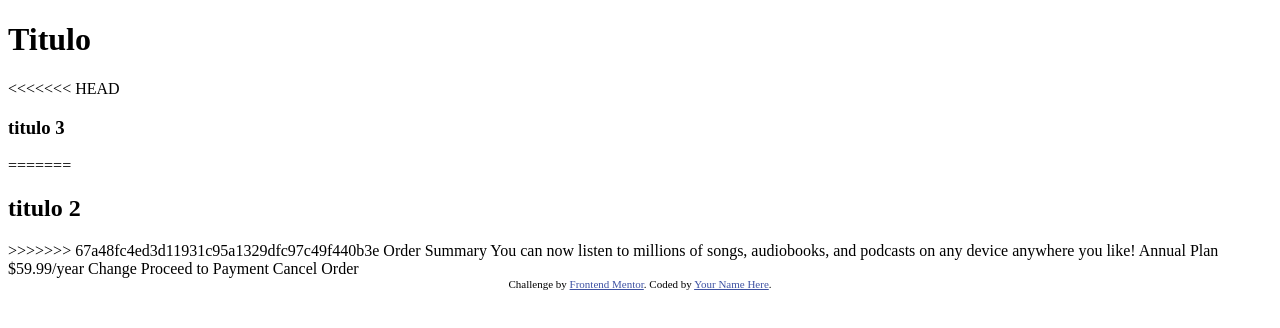
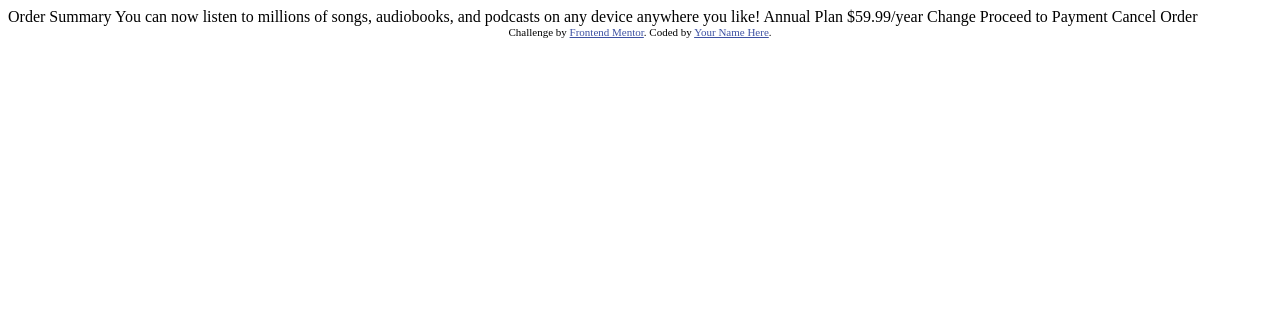
Before and after one commit to Alan-838/Order-summary-component---14574514, a plain HTML site: page index.html in a window 1280 px wide. Drawn offline with Linux system fonts and the light colour scheme.

Commit message:
Quinta modificacion

```diff
--- a/index.html
+++ b/index.html
@@ -16,13 +16,6 @@
 </head>
 <body>
 
-  <h1>Titulo</h1>
-<<<<<<< HEAD
-
-  <h3>titulo 3</h3>
-=======
-  <h2>titulo 2</h2>
->>>>>>> 67a48fc4ed3d11931c95a1329dfc97c49f440b3e
   Order Summary
 
   You can now listen to millions of songs, audiobooks, and podcasts on any
```
